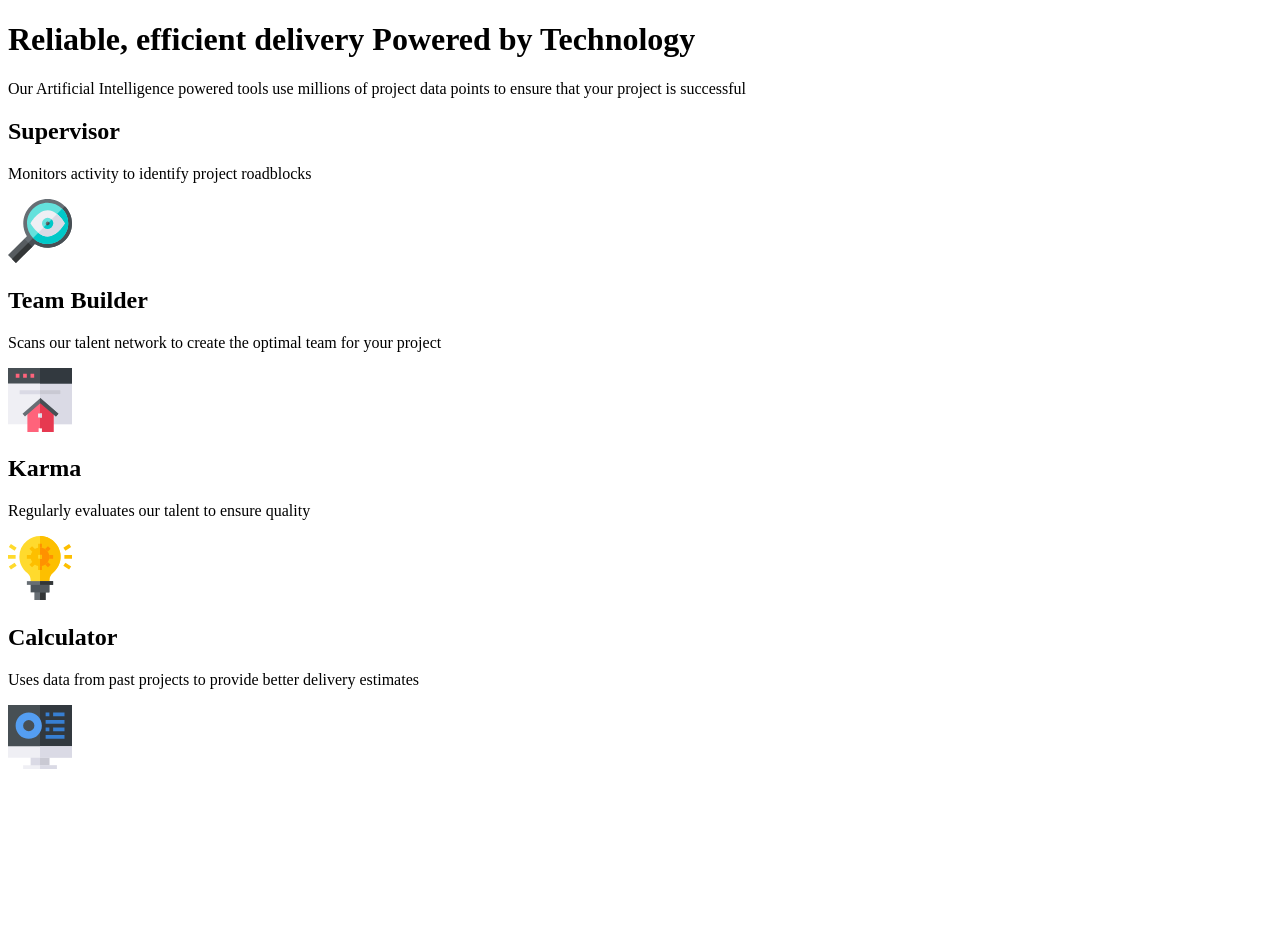
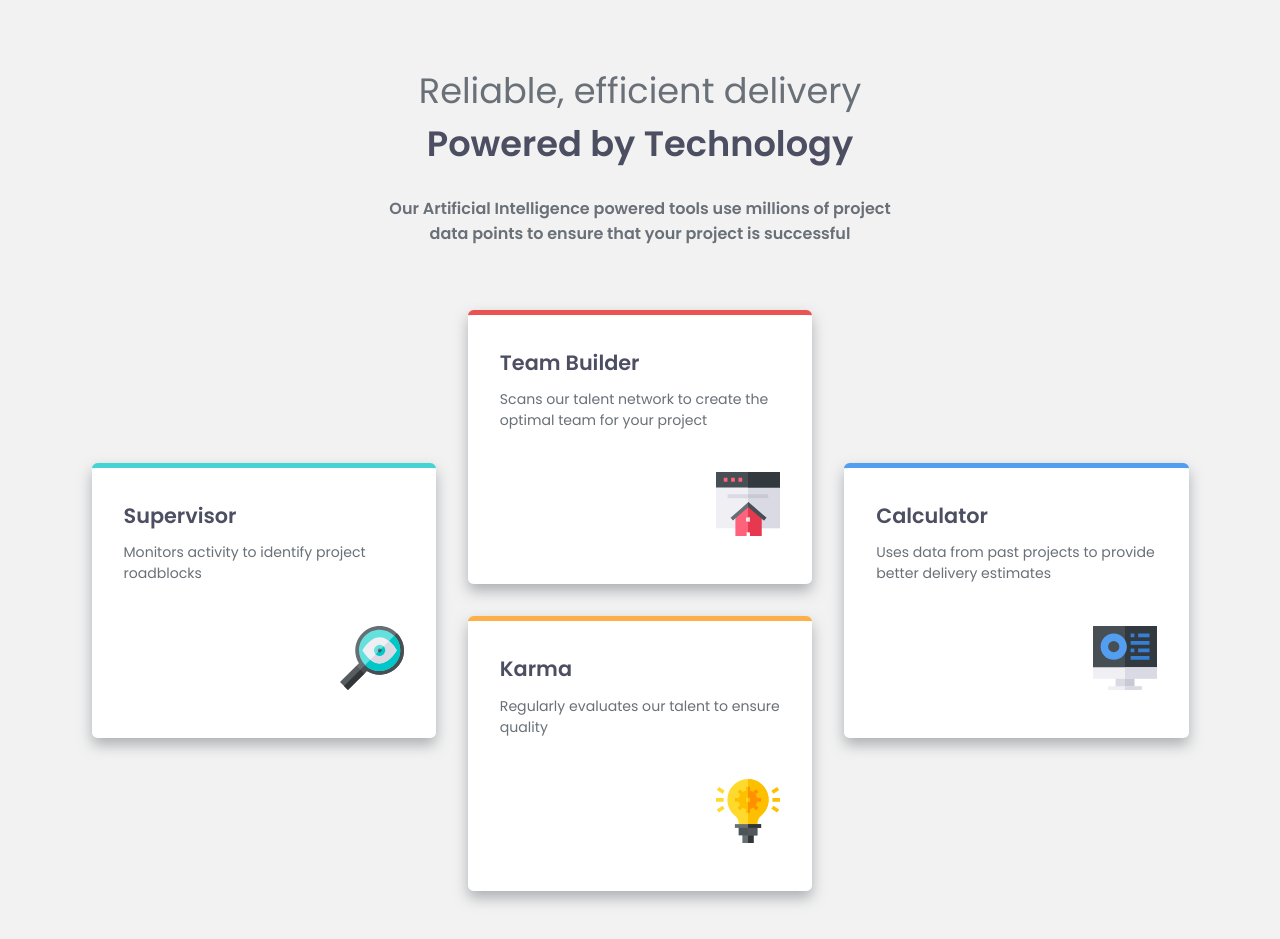
Before and after one commit to MgMyatHtayKhant/four-card-feature-section-master, a plain HTML site: page index.html in a window 1280 px wide. Before the commit the page ends 800 px from the top, so only its background shows below. Drawn offline with Linux system fonts and the light colour scheme.

Commit message:
Finish style.css & Add screenshot

```diff
--- a/index.html
+++ b/index.html
@@ -39,39 +39,46 @@
           <p class="description">
             Monitors activity to identify project roadblocks
           </p>
+          <div class="img-wrapper">
             <img
               src="./images/icon-supervisor.svg"
               alt="A Colorful Magnifying Glass Logo"
               class="image"
             />
           </div>
+        </div>
         <div class="card">
           <h2 class="heading">Team Builder</h2>
           <p class="description">
             Scans our talent network to create the optimal team for your project
           </p>
+          <div class="img-wrapper">
             <img
               src="./images/icon-team-builder.svg"
               alt="A Beautiful House logo"
               class="image"
             />
           </div>
+        </div>
         <div class="card">
           <h2 class="heading">Karma</h2>
           <p class="description">
             Regularly evaluates our talent to ensure quality
           </p>
+          <div class="img-wrapper">
             <img
               src="./images/icon-karma.svg"
               alt="A Shining Light Bulb Logo"
               class="image"
             />
           </div>
+        </div>
         <div class="card">
           <h2 class="heading">Calculator</h2>
           <p class="description">
             Uses data from past projects to provide better delivery estimates
           </p>
+          <div class="img-wrapper">
             <img
               src="./images/icon-calculator.svg"
               alt="A Beautiful Monitor Logo"
@@ -79,6 +86,7 @@
             />
           </div>
         </div>
+      </div>
     </main>
   </body>
 </html>
--- a/style.css
+++ b/style.css
@@ -0,0 +1,134 @@
+:root {
+  --red-color: hsl(0, 78%, 62%);
+  --cyan-color: hsl(180, 62%, 55%);
+  --orange-color: hsl(34, 97%, 64%);
+  --blue-color: hsl(212, 86%, 64%);
+
+  --body-bg-color: hsl(0, 0%, 95%);
+  --card-bg-color: hsl(0, 0%, 100%);
+  --gray-font-color-1: hsl(212, 6%, 44%);
+  --gray-font-color-2: hsl(234, 12%, 34%);
+}
+
+* {
+  box-sizing: border-box;
+  margin: 0;
+  padding: 0;
+}
+
+html {
+  font-family: Poppins, sans-serif;
+  font-size: 15px;
+  font-weight: 600;
+  color: var(--gray-font-color-1);
+}
+
+body {
+  background-color: var(--body-bg-color);
+}
+
+.container {
+  margin: 4rem 2rem 3rem;
+}
+
+.title {
+  font-size: clamp(1.5rem, 1.5vw + 1rem, 2.5rem);
+  text-align: center;
+  margin-bottom: 1.6rem;
+}
+
+.title .first {
+  font-weight: normal;
+}
+
+.title .last {
+  color: var(--gray-font-color-2);
+  display: block;
+}
+
+.description:not(.card .description) {
+  text-align: center;
+  max-width: 530px;
+  margin: 0 auto 4rem;
+}
+
+.cards {
+  max-width: 1097px;
+  margin: 0 auto;
+  display: grid;
+  grid-template-columns: minmax(min-content, 600px);
+  justify-content: center;
+  gap: 2rem;
+}
+
+.cards .card {
+  padding: 2rem 2rem 3rem;
+  border-radius: 0.35rem;
+  background-color: var(--card-bg-color);
+  box-shadow: 0 7px 14px 0 hsla(212, 6%, 44%, 0.5);
+}
+
+.card:first-child {
+  border-top: 0.35rem solid var(--cyan-color);
+}
+
+.card:nth-of-type(2) {
+  border-top: 0.35rem solid var(--red-color);
+}
+
+.card.card:nth-of-type(3) {
+  border-top: 0.35rem solid var(--orange-color);
+}
+
+.card:last-child {
+  border-top: 0.35rem solid var(--blue-color);
+}
+
+.card .heading {
+  color: var(--gray-font-color-2);
+  font-size: 1.3rem;
+  margin-bottom: 0.7rem;
+}
+
+.card .description {
+  font-size: 0.88rem;
+  font-weight: 400;
+  margin-bottom: 2.6rem;
+}
+
+.card .img-wrapper {
+  display: flex;
+  justify-content: flex-end;
+}
+
+@media only screen and (min-width: 1000px) {
+  html {
+    font-size: 16px;
+  }
+
+  .cards {
+    grid-template-columns: repeat(3, 1fr);
+    grid-template-rows: auto auto;
+    align-items: center;
+  }
+
+  .cards .card:first-child {
+    grid-column: 1 / 2;
+    grid-row: 1 / 3;
+  }
+
+  .cards .card:nth-child(2) {
+    grid-column: 2 / 3;
+    grid-row: 1 / 2;
+  }
+
+  .cards .card:nth-child(3) {
+    grid-column: 2 / 3;
+    grid-row: 2 / 3;
+  }
+
+  .cards .card:last-child {
+    grid-column: 3 / 4;
+    grid-row: 1 / 3;
+  }
+}
```
Also changed, not shown: screenshot.png (added). Lines whose indentation alone changed are shown as unchanged.
